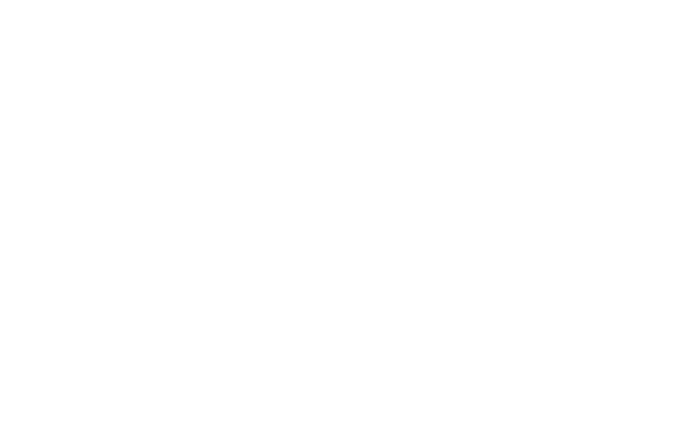
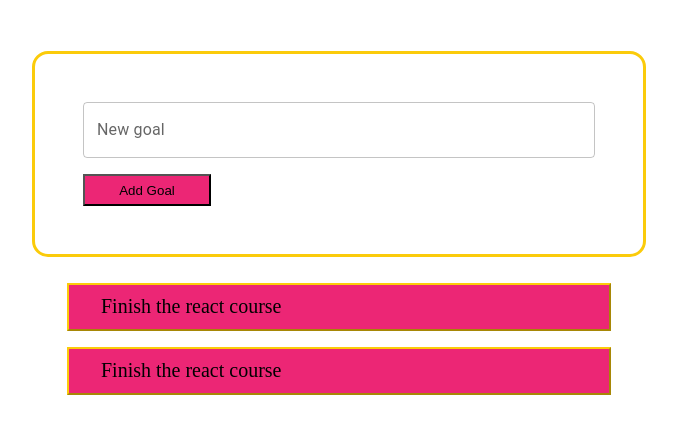
Before and after one commit to DjamilaBaroudi/goals-list, a React (Create React App) app: page / in a window 1280 px wide. Shown: the top 434 px of the page, without its empty margins (301-978 px from the left). Built offline with nearby package versions, Linux system fonts and the light colour scheme.

Commit message:
calls the components inside App

```diff
--- /dev/null
+++ b/src/App.css
@@ -0,0 +1,6 @@
+.wrapper{
+    display: flex;
+    align-items: center;
+    flex-direction: column;
+    width: 100%;
+}
--- a/src/App.js
+++ b/src/App.js
@@ -1,9 +1,22 @@
-
+import GoalsList from "./components/Goals/GoalsList";
+import NewGoalForm from "./components/GoalsForm/NewGoalForm";
+import './App.css'
 
 function App() {
+  const itemsList = [
+    {
+      id: 'g1',
+      content: 'Finish the react course'
+    },
+    {
+      id: 'g2',
+      content: 'Finish the react course'
+    }
+  ]
   return (
-    <div >
-
+    <div className="wrapper">
+      <NewGoalForm />
+      <GoalsList goalsList={ itemsList } />
     </div>
   );
 }
```
